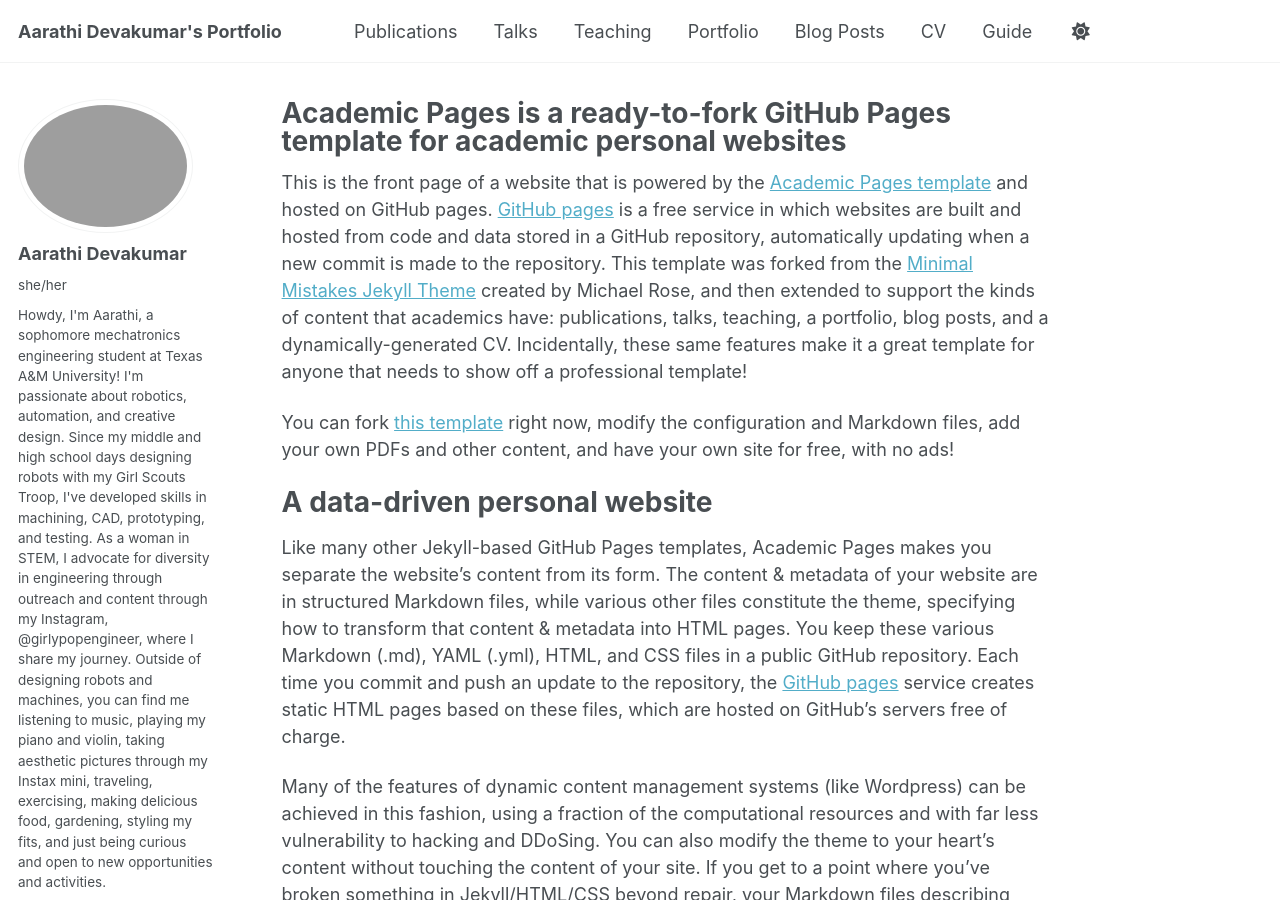
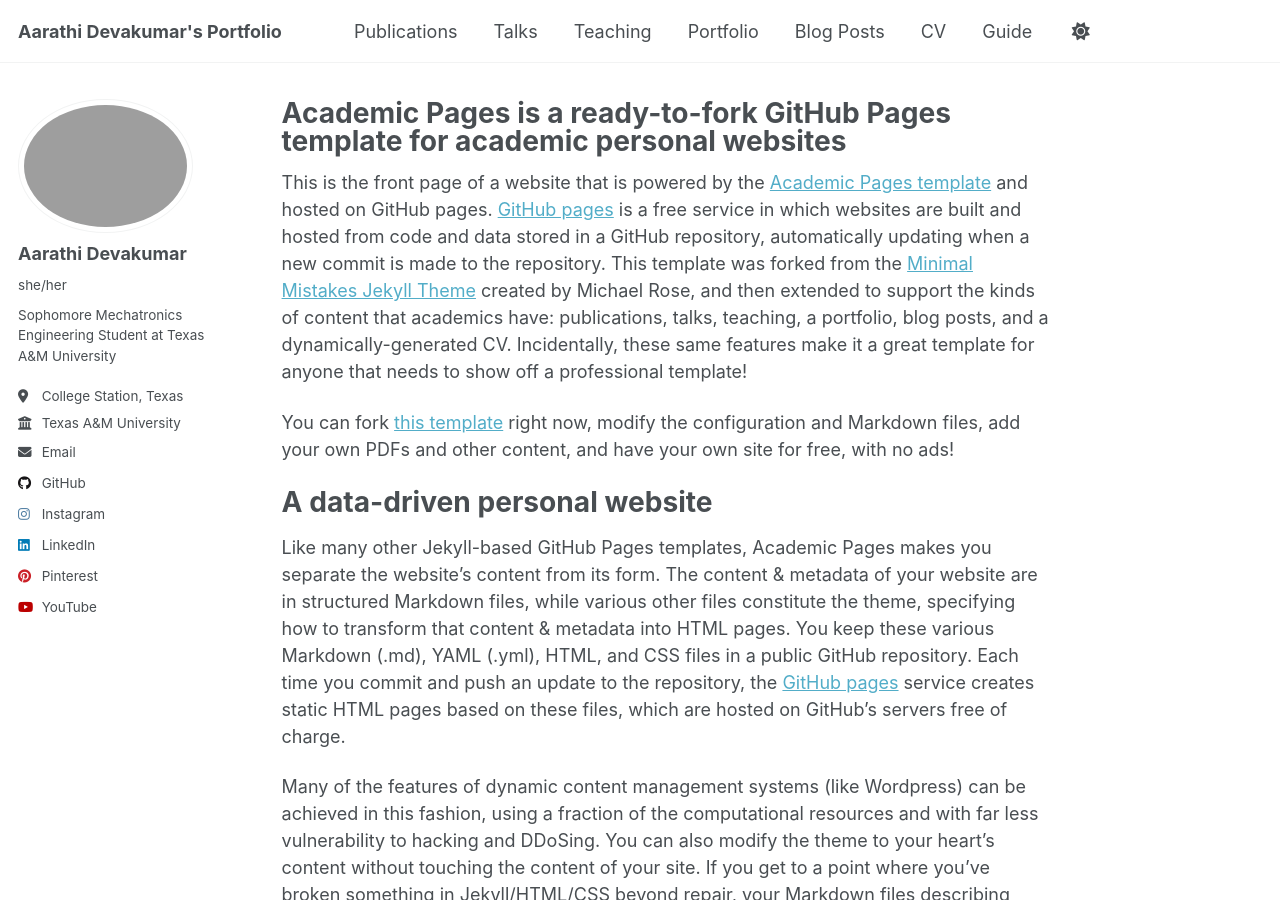
Before and after one commit to LoverSwiftieArt/aarathi.devakumar, a Jekyll site: the page built from _pages/about.md, in a window 1280 px wide and 900 px high. Built offline with Jekyll 4.4.1, drawn with Linux system fonts in a browser that asks for light colours; a script that is not in the unit is left out.

Commit message:
Update _config.yml

```diff
--- a/_config.yml
+++ b/_config.yml
@@ -13,7 +13,7 @@ title                    : "Aarathi Devakumar's Portfolio"
 title_separator          : "-"
 name                     : &name "Aarathi Devakumar"
 description              : &description "Sophomore Mechatronics Engineering Student at Texas A&M University"
-url                      : https://academicpages.github.io # the base hostname & protocol for your site e.g. "https://[your GitHub username].github.io" or if you already have some other page hosted on Github then use "https://[your GitHub username].github.io/[Your Repo Name]"
+url                      : https://loverswiftieart.github.io # the base hostname & protocol for your site e.g. "https://[your GitHub username].github.io" or if you already have some other page hosted on Github then use "https://[your GitHub username].github.io/[Your Repo Name]"
 baseurl                  : "" # the subpath of your site, e.g. "/blog"
 repository               : "academicpages/academicpages.github.io"
 
@@ -25,7 +25,7 @@ author:
   avatar           : "IMG_0713.jpg"
   name             : "Aarathi Devakumar"
   pronouns         : "she/her" # example: "she/her"
-  bio              : "Howdy, I'm Aarathi, a sophomore mechatronics engineering student at Texas A&M University! I'm passionate about robotics, automation, and creative design. Since my middle and high school days designing robots with my Girl Scouts Troop, I've developed skills in machining, CAD, prototyping, and testing. As a woman in STEM, I advocate for diversity in engineering through outreach and content through my Instagram, @girlypopengineer, where I share my journey. Outside of designing robots and machines, you can find me listening to music, playing my piano and violin, taking aesthetic pictures through my Instax mini, traveling, exercising, making delicious food, gardening, styling my fits, and just being curious and open to new opportunities and activities."
+  bio              : "Sophomore Mechatronics Engineering Student at Texas A&M University"
   location         : "College Station, Texas"
   employer         : "Texas A&M University"
   uri              : # URL
```
